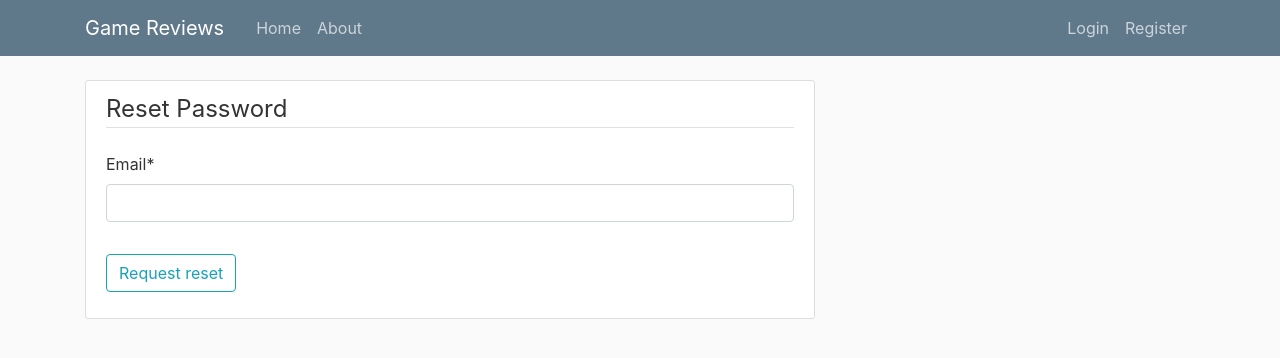
After one commit to deividasmi/GameReviews, a Django app: page /password-reset/ in a window 1280 px wide. The commit adds this page. Shown: the top 358 px of the page. Run offline with Django 3.2, Linux system fonts and the light colour scheme; some libraries are stand-ins or nearby versions.

Commit message:
password reset

```diff
--- a/GameReviews/urls.py
+++ b/GameReviews/urls.py
@@ -24,5 +24,9 @@ urlpatterns = [
     path('profile/', user_views.profile, name='profile'),
     path('login/', auth_views.LoginView.as_view(template_name='Users/login.html'), name='login'),
     path('logout/', auth_views.LogoutView.as_view(template_name='Users/logout.html'), name='logout'),
+    path('password-reset/', auth_views.PasswordResetView.as_view(template_name='Users/password_reset.html'), name='password_reset'),
+    path('password-reset/done/', auth_views.PasswordResetDoneView.as_view(template_name='Users/password_reset_done.html'), name='password_reset_done'),
+    path('password-reset-confirm/<uidb64>/<token>/', auth_views.PasswordResetConfirmView.as_view(template_name='Users/password_reset_confirm.html'), name='password_reset_confirm'),
+    path('password-reset-complete/', auth_views.PasswordResetCompleteView.as_view(template_name='Users/password_reset_complete.html'), name='password_reset_complete'),
     path('', include('reviews.urls')),
 ]
--- a/Users/templates/Users/login.html
+++ b/Users/templates/Users/login.html
@@ -16,6 +16,10 @@
             <small class="text-muted">
                 Don't have an account? <a class="ml-2" href="{%url 'register'%}">Register here</a>
             </small>
+            <br>
+            <small class="text-muted">
+                Forgot password? <a class="ml-2" href="{%url 'password_reset'%}">Reset password here</a>
+            </small>
         </div>
     </dir>
 {%endblock content%}
--- /dev/null
+++ b/Users/templates/Users/password_reset.html
@@ -0,0 +1,16 @@
+{%extends "reviews/base.html"%}
+{%load crispy_forms_tags%}
+{%block content%}
+    <div class="content-section">
+        <form method="POST">
+            {%csrf_token%}
+            <fieldset class="form-group">
+                <legend class="border-bottom mb-4">Reset Password</legend>
+                {{form|crispy}}
+            </fieldset>
+            <div class="form-group">
+                <button class="btn btn-outline-info" type="submit">Request reset</button>
+            </div>
+        </form>
+    </div>
+{%endblock content%}
```
Also changed, not shown: GameReviews/settings.py (+7 -0 lines), Users/templates/Users/password_reset_complete.html (added, +9 -0 lines), Users/templates/Users/password_reset_confirm.html (added, +16 -0 lines), Users/templates/Users/password_reset_done.html (added, +9 -0 lines).
